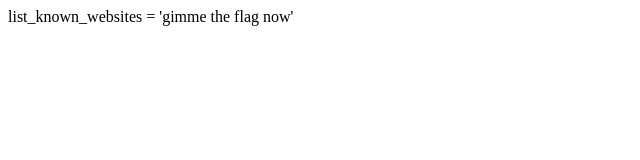
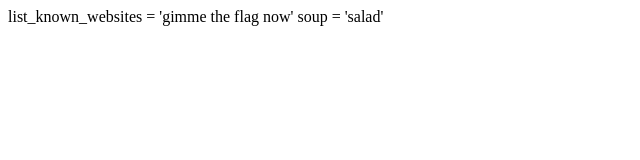
Before and after one commit to Rogitt/rogitt.github.io, a plain HTML site: page index.html in a window 1280 px wide. Shown: the full height of the page, 0-640 px from the left. Drawn offline with Linux system fonts and the light colour scheme.

Commit message:
Update index.html

```diff
--- a/index.html
+++ b/index.html
@@ -1,4 +1,4 @@
 <html>
   <head></head>
-  <body>list_known_websites = 'gimme the flag now'</body>
+  <body>list_known_websites = 'gimme the flag now' soup = 'salad'</body>
 </html>
```
